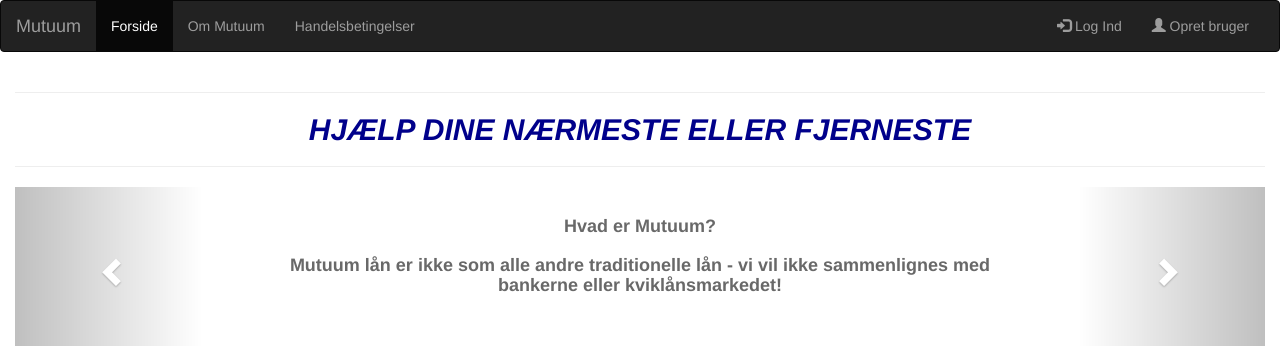
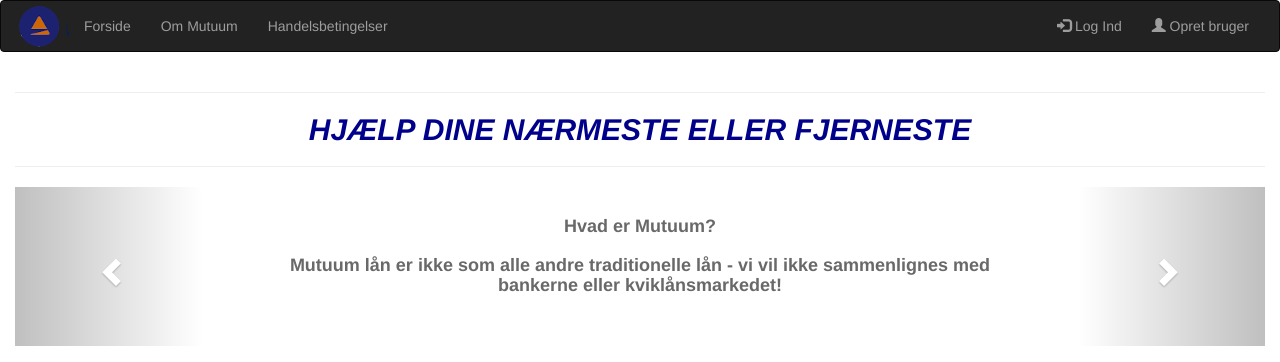
Before and after one commit to LOOP3-gr-3/endelig-LOOP, a PHP site: page / in a window 1280 px wide. Shown: the top 362 px of the page. Run offline with PHP 8.4, Linux system fonts and the light colour scheme; some libraries are stand-ins or nearby versions.

Commit message:
header logo

```diff
--- a/includes/header.php
+++ b/includes/header.php
@@ -3,7 +3,7 @@ require_once('conn.php');
 if(isset($_SESSION['user_id'])) {
 	$menu = '
 				    <ul class="nav navbar-nav">
-                    <li class="active"><a href="minside.php">Min Side</a></li>
+                    <li><a href="minside.php">Min Side</a></li>
                     <li><a href="opretkontrakt.php">Opret kontrakt</a></li>
                     <li><a href="raadgivning.php">Økonomisk rådgivning</a></li>
                     <li><a href="index.php">Forside</a></li>
@@ -14,7 +14,7 @@ if(isset($_SESSION['user_id'])) {
 } else {
 	$menu = '
                     <ul class="nav navbar-nav">
-                    <li class="active"><a href="index.php">Forside</a></li>
+                    <li><a href="index.php">Forside</a></li>
                     <li><a href="omos.php">Om Mutuum</a></li>
                     <li><a href="handelsbetingelser.php">Handelsbetingelser</a></li>
                     </ul>
@@ -54,12 +54,12 @@ if(isset($_SESSION['user_id'])) {
     <nav class="navbar navbar-inverse">
         <div class="container-fluid">
             <div class="navbar-header">
+                <a href="index.php"><img src="images/logomarkat.png" class="logoheader"></a>
                 <button type="button" class="navbar-toggle" data-toggle="collapse" data-target="#myNavbar">
                     <span class="icon-bar"></span>
                     <span class="icon-bar"></span>
                     <span class="icon-bar"></span>
                 </button>
-                <a class="navbar-brand" href="index.php">Mutuum</a>
             </div>
             <div class="collapse navbar-collapse" id="myNavbar">
                 <?php echo $menu; ?>
```
Also changed, not shown: includes/styles/overallstyles.css (+7 -0 lines), images/logomarkat.png (added).
